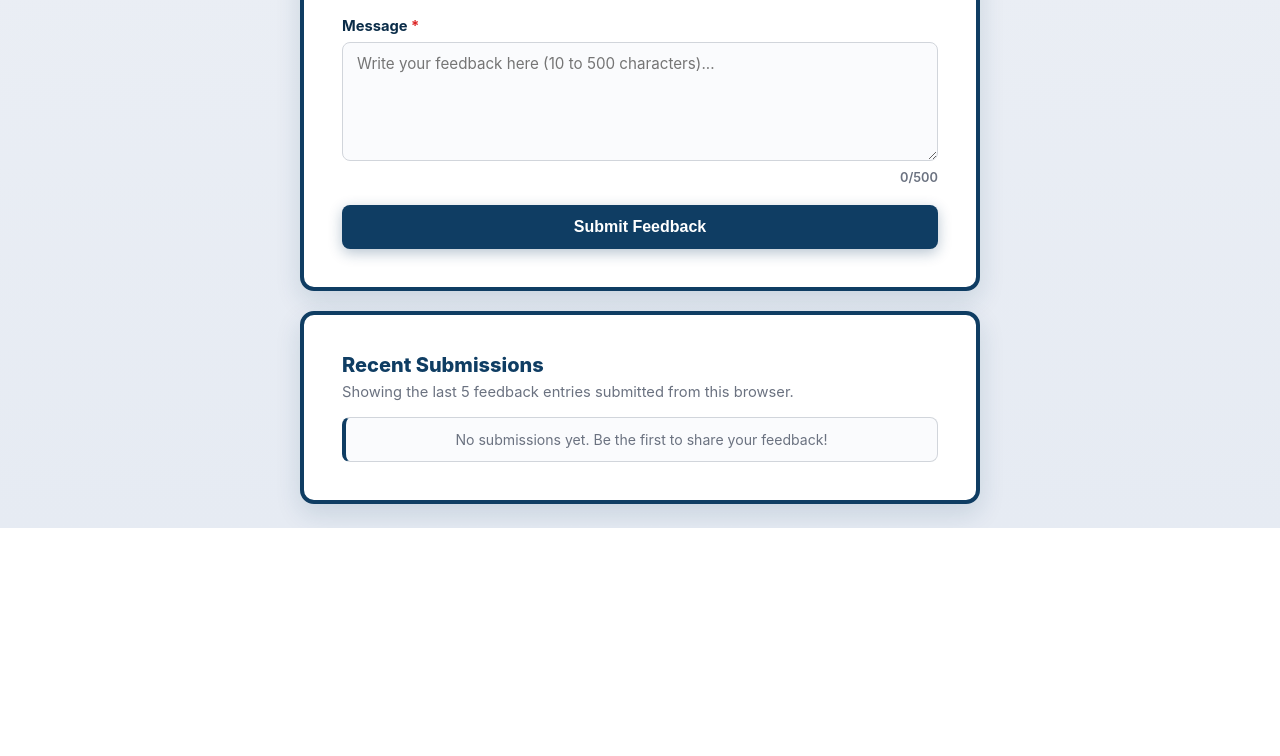
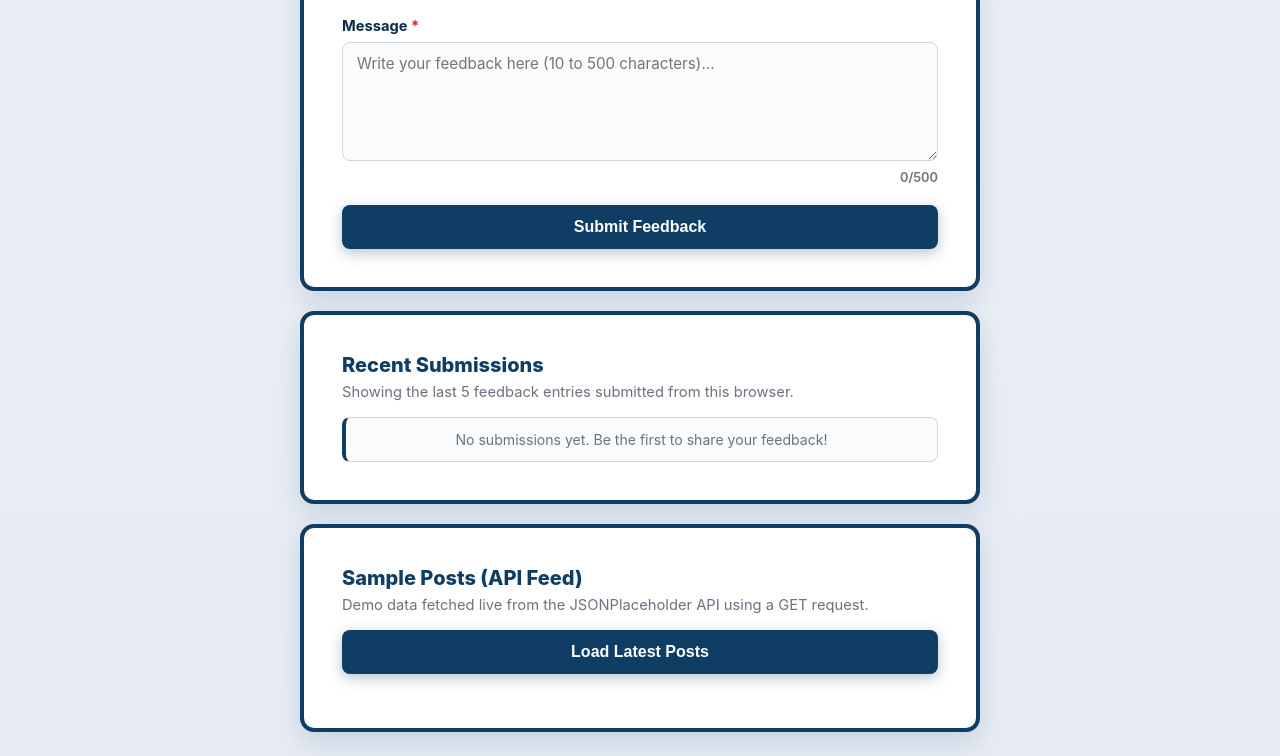
Before and after one commit to zainabsiddique716-gif/Web_Development-Internship-Task3, a plain HTML site: page index.html in a window 1280 px wide. Shown: the part 579-1335 px from the top of the page. Before the commit the page ends 1107 px from the top, so only its background shows below. Drawn offline with Linux system fonts and the light colour scheme.

Commit message:
Add API feed section for sample posts
Added a section for loading sample posts from an API.

```diff
--- a/index.html
+++ b/index.html
@@ -5,33 +5,22 @@
   <meta name="viewport" content="width=device-width, initial-scale=1.0">
   <title>Feedback Form</title>
 
-  <!-- Link to our external CSS file -->
   <link rel="stylesheet" href="style.css">
 </head>
 <body>
 
-  <!-- Main wrapper that holds everything on the page -->
   <main class="page">
 
-    <!-- ============================================= -->
-    <!-- SECTION 1: The Feedback Form                   -->
-    <!-- ============================================= -->
     <section class="card">
       <h1>Feedback Form</h1>
       <p class="subtitle">We would love to hear your thoughts.</p>
 
-      <!-- This box shows the final success/error message after submission.
-           It is empty at first and filled in by JavaScript. -->
       <div id="formStatus" class="form-status" role="status" aria-live="polite"></div>
 
-      <!-- novalidate = we turn OFF the browser's built-in validation
-           because we are doing ALL validation ourselves in JavaScript -->
       <form id="feedbackForm" novalidate>
 
         <!-- ---------- Full Name Field ---------- -->
         <div class="form-group">
-          <!-- "for" on the label must match the "id" on the input.
-               This is what makes the form accessible (screen readers, click-to-focus). -->
           <label for="fullName">Full Name <span class="required">*</span></label>
           <input
             type="text"
@@ -67,10 +56,6 @@
           <span class="error-message" id="categoryError"></span>
         </div>
 
-        <!-- ---------- Rating Radio Buttons ---------- -->
-        <!-- We use <fieldset> + <legend> instead of a plain <div> + label
-             because this is a GROUP of related radio buttons.
-             This is the correct semantic HTML for grouped inputs. -->
         <fieldset class="form-group">
           <legend>Rating <span class="required">*</span></legend>
 
@@ -104,8 +89,6 @@
             placeholder="Write your feedback here (10 to 500 characters)..."
           ></textarea>
 
-          <!-- This row holds the error message on the left
-               and the live character counter on the right -->
           <div class="textarea-footer">
             <span class="error-message" id="messageError"></span>
             <span class="char-counter" id="messageCounter">0/500</span>
@@ -116,32 +99,31 @@
         <button type="submit" id="submitBtn" class="submit-btn">
           <!-- Normal button text -->
           <span id="submitBtnText">Submit Feedback</span>
-          <!-- Small spinner, hidden by default, shown only while loading -->
           <span id="spinner" class="spinner hidden"></span>
         </button>
 
       </form>
     </section>
 
-    <!-- ============================================= -->
-    <!-- SECTION 2: Recent Submissions (Bonus Feature)  -->
-    <!-- ============================================= -->
-    <!-- This list shows the LAST 5 REAL submissions made by users on this
-         browser. It is built using localStorage, so it updates live every
-         time someone successfully submits the form. -->
     <section class="card">
       <h2>Recent Submissions</h2>
       <p class="subtitle small">Showing the last 5 feedback entries submitted from this browser.</p>
 
-      <!-- JavaScript will fill this list. If nothing has been submitted
-           yet, we show a friendly empty-state message instead. -->
       <ul id="postsList" class="posts-list"></ul>
     </section>
 
+    <section class="card">
+      <h2>Sample Posts (API Feed)</h2>
+      <p class="subtitle small">Demo data fetched live from the JSONPlaceholder API using a GET request.</p>
+
+      <button id="loadPostsBtn" class="submit-btn" type="button" style="margin-bottom: 16px;">
+        Load Latest Posts
+      </button>
+
+      <ul id="apiPostsList" class="posts-list"></ul>
+    </section>
   </main>
 
-  <!-- Our JavaScript file is linked at the end of the body so that
-       the HTML elements above already exist by the time the script runs -->
   <script src="script.js"></script>
 </body>
 </html>
```
